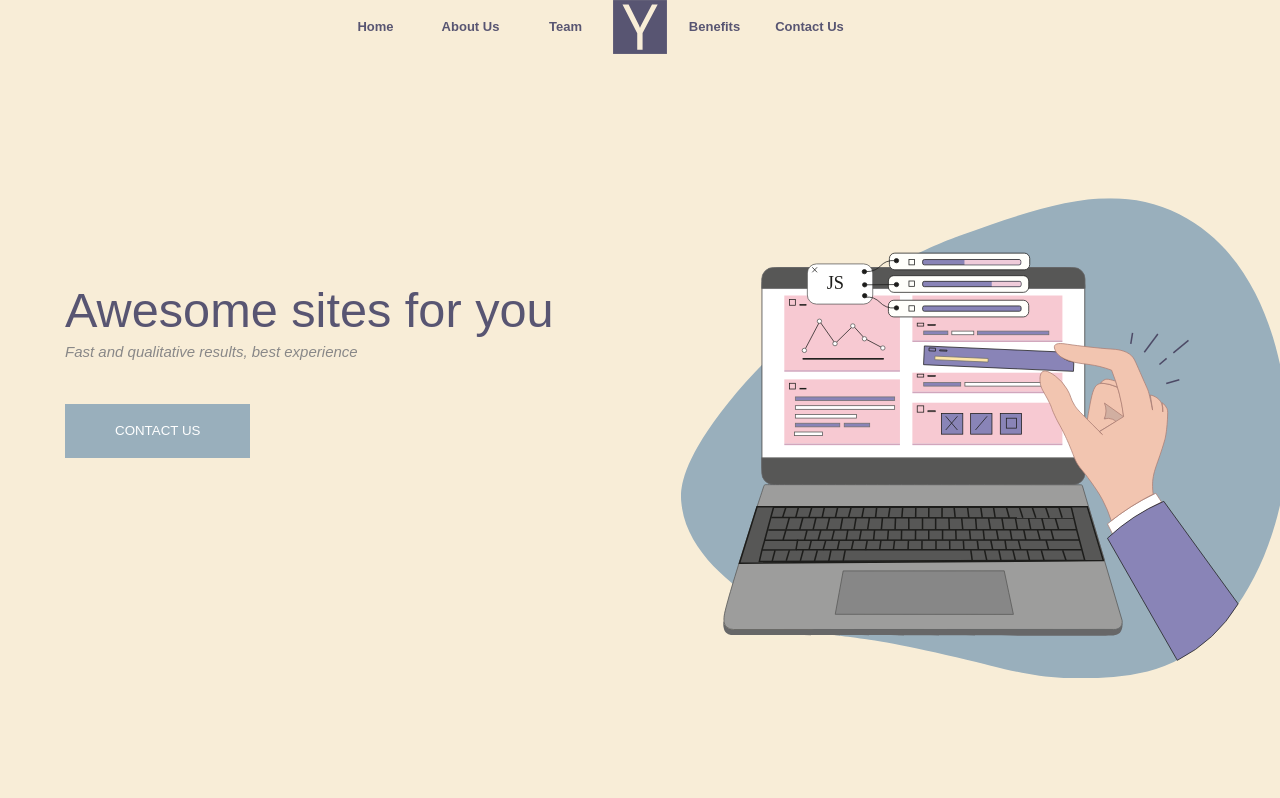
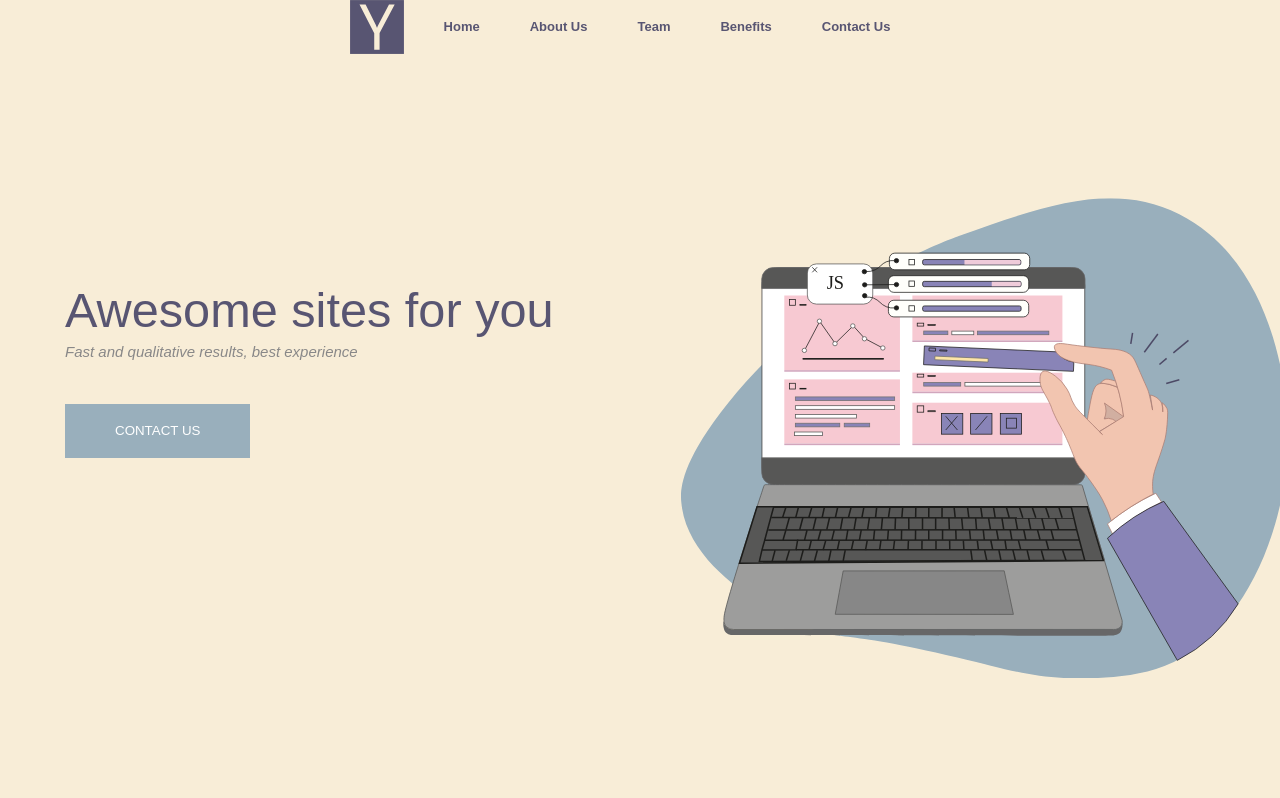
Before and after one commit to SlinkySlinky/site-B-W, a plain HTML site: page index.html in a window 1280 px wide. Shown: the top 798 px of the page. Drawn offline with Linux system fonts and the light colour scheme.

Commit message:
center no

```diff
--- a/index.html
+++ b/index.html
@@ -28,9 +28,6 @@
 
 
         <ul class="nav__box ">
-            <li><a data-goto='.main' class="nav__link" href="#">Home</a></li>
-            <li><a data-goto='.about' class="nav__link" href="#">About Us</a></li>
-            <li><a data-goto='.team' class="nav__link" href="#">Team</a></li>
             <li> <svg class="logo logo--desktop" viewBox="0 0 381 381">
 
                     <rect class="logo-1" x="0.5" y="0.5" width="380" height="380" />
@@ -41,6 +38,10 @@
                 </svg>
 
             </li>
+            <li><a data-goto='.main' class="nav__link" href="#">Home</a></li>
+            <li><a data-goto='.about' class="nav__link" href="#">About Us</a></li>
+            <li><a data-goto='.team' class="nav__link" href="#">Team</a></li>
+
             <li><a data-goto='.service' class="nav__link" href="#">Benefits</a></li>
 
             <li> <a data-goto='.contacts' class="nav__link" href="#">Contact Us</a></li>
--- a/style.css
+++ b/style.css
@@ -72,6 +72,9 @@ nav {
     z-index: 200;
     height: 54px;
 }
+li:first-child{
+
+}
 .nav__box{
     margin: 0 auto;
     height: 54px;
@@ -82,7 +85,7 @@ nav {
     background-color: var(--yellow);
     transition: all ease 0.3s;
     justify-content: center;
-
+    gap: 30px;
 }
 
 .nav__link{
@@ -93,14 +96,9 @@ nav {
     font-weight: bold;
     padding: 0 10px;
 
+
 }
-li{
-    text-align: center;
-    min-width: 95px;
-}
-li:nth-child(4){
-    min-width: auto;
-}
+
 
 .logo{
     margin: 0 auto;
```
